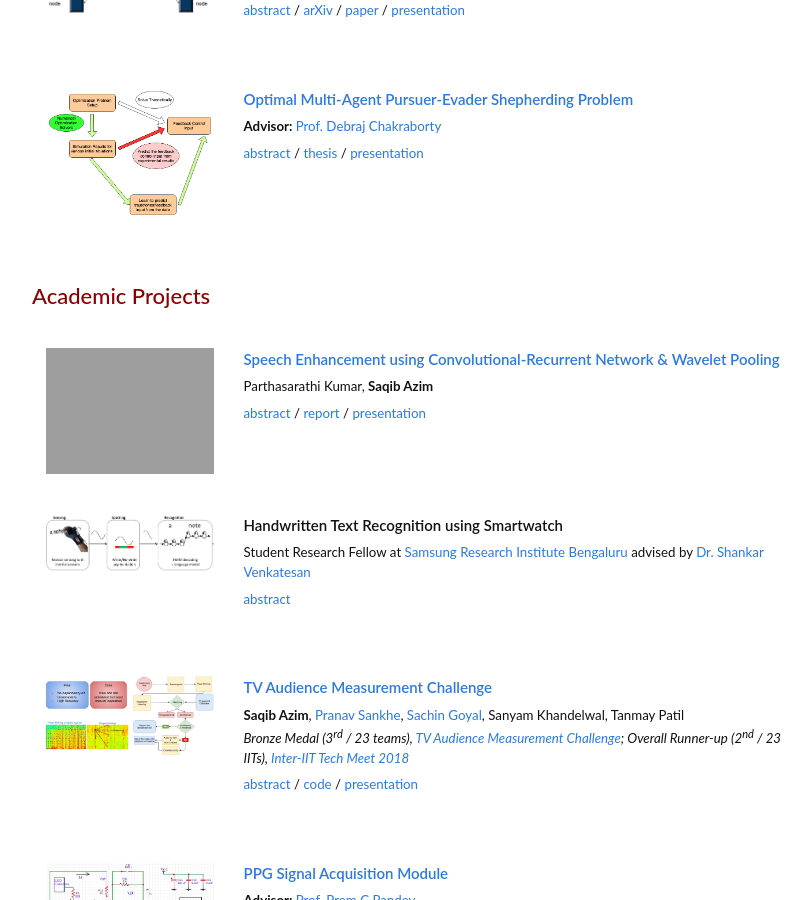
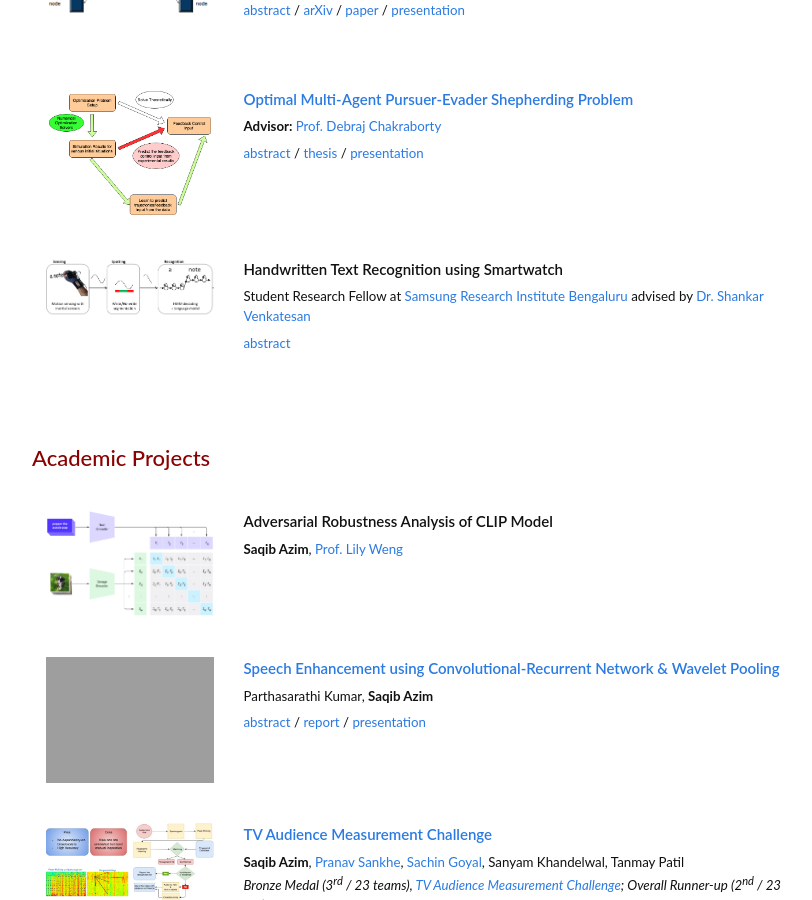
Before and after one commit to saqib1707/saqib1707.github.io, a Jekyll site: the page built from index.md, in a window 1280 px wide and 900 px high, scrolled down 959 px. Shown: the whole window, without its empty margins (214-1026 px from the left). Built offline with Jekyll 4.4.1, drawn with Linux system fonts in a browser that asks for light colours; comment, search, counter and statistics services are not loaded.

Commit message:
update projects

```diff
--- a/index.md
+++ b/index.md
@@ -180,6 +180,31 @@ I also joined an on-campus student-driven team, [Innovation Cell](http://www.umi
 			</div>
 		</td>
 	</tr>
+	<tr>
+		<td class="projectWallpaper">
+			<img src='{{ site.url }}/assets/images/handwriting_recog_wallpaper.png' alt="LPS" width="100%">
+			<script type="text/javascript">
+				function inerf_start() {
+					document.getElementById('inerf_image').style.opacity = "1";
+				}
+				function inerf_stop() {
+					document.getElementById('inerf_image').style.opacity = "0";
+				}
+				inerf_stop()
+			</script>
+		</td>
+		<td class="projectBody">
+			<papertitle>Handwritten Text Recognition using Smartwatch</papertitle>
+			<br><span class="brHeight"></span>
+			<div class="authorDetails">
+				Student Research Fellow at <a href="https://research.samsung.com/sri-b">Samsung Research Institute Bengaluru</a> advised by <a href="https://www.linkedin.com/in/shankar-venkatesan-7a849258/">Dr. Shankar Venkatesan</a><br>
+				<span class="brHeight"></span>
+				<a href="javascript:toggleblock('hand_text_recog_abs')">abstract</a><br>
+				<br><span class="brHeight"></span>
+				<p id="hand_text_recog_abs" class="abstract">Prototyped a handwritten text recognizer by estimating wrist movements using smartwatch IMU sensors· Employed learned frequency filters followed by adaptive thresholding to improve raw signal SNR· Learned the relationship between hand movements (IMU signals) and character pattern using an SVM classifier (detecting valid IMU signal segments), and an LSTM (for character recognition)· Trained the end-to-end system on a custom-created dataset and achieved 87% recognition accuracy</p>
+			</div>
+		</td>
+	</tr>
 </tbody>
 </table>
 
@@ -195,6 +220,33 @@ I also joined an on-campus student-driven team, [Innovation Cell](http://www.umi
 
 <table style="width:100%;border:0px;border-spacing:0px;border-collapse:separate;margin-right:auto;margin-left:auto;margin-bottom:15px">
 <tbody>
+	<tr>
+		<td class="projectWallpaper">
+			<div>
+				<img src='{{ site.url }}/assets/images/adversarial_CLIP_logo.png' alt="SpeechEnhancement" width="100%">
+			</div>
+			<script type="text/javascript">
+				function inerf_start() {
+					document.getElementById('inerf_image').style.opacity = "1";
+				}
+				function inerf_stop() {
+					document.getElementById('inerf_image').style.opacity = "0";
+				}
+				inerf_stop()
+			</script>
+		</td>
+		<td class="projectBody">
+			<papertitle>Adversarial Robustness Analysis of CLIP Model</papertitle>
+			<br><span class="brHeight"></span>
+			<div class="authorDetails">
+				<strong>Saqib Azim</strong>, <a href="https://lilyweng.github.io/">Prof. Lily Weng</a>
+				<!-- <br><span class="brHeight"></span> -->
+				<!-- <a href="javascript:toggleblock('speech_enhancement_abs')">abstract</a> / <a href="{{site.url}}/assets/pubs/speech_enhancement_report.pdf">report</a> / <a href="{{site.url}}/assets/pubs/speech_enhancement_slides.pdf">presentation</a><br> -->
+				<!-- <br><span class="brHeight"></span> -->
+				<!-- <p id="speech_enhancement_abs" class="abstract">In this project, we present an end-to-end data-driven system for enhancing the quality of speech signals using a convolutional-recurrent neural network. We present a quantitative and qualitative analysis of our speech enhancement system on a real-world noisy speech dataset and evaluate our proposed system's performance using several metrics such as SNR, PESQ, STOI, etc. We have employed wavelet pooling mechanism instead of max-pooling layer in the convolutional layer of our proposed model and compared the performances of these variants. Based on our experiments, we demonstrate that our model's performance on noisy speech signals using haar wavelet is better than when using max-pooling. In addition, wavelet based approach results in faster convergence during training as compared to other variants.</p> -->
+			</div>
+		</td>
+	</tr>
 	<tr>
 		<td class="projectWallpaper">
 			<div>
@@ -219,31 +271,6 @@ I also joined an on-campus student-driven team, [Innovation Cell](http://www.umi
 				<a href="javascript:toggleblock('speech_enhancement_abs')">abstract</a> / <a href="{{site.url}}/assets/pubs/speech_enhancement_report.pdf">report</a> / <a href="{{site.url}}/assets/pubs/speech_enhancement_slides.pdf">presentation</a><br>
 				<br><span class="brHeight"></span>
 				<p id="speech_enhancement_abs" class="abstract">In this project, we present an end-to-end data-driven system for enhancing the quality of speech signals using a convolutional-recurrent neural network. We present a quantitative and qualitative analysis of our speech enhancement system on a real-world noisy speech dataset and evaluate our proposed system's performance using several metrics such as SNR, PESQ, STOI, etc. We have employed wavelet pooling mechanism instead of max-pooling layer in the convolutional layer of our proposed model and compared the performances of these variants. Based on our experiments, we demonstrate that our model's performance on noisy speech signals using haar wavelet is better than when using max-pooling. In addition, wavelet based approach results in faster convergence during training as compared to other variants.</p>
-			</div>
-		</td>
-	</tr>
-	<tr>
-		<td class="projectWallpaper">
-			<!-- <a href="{{site.url}}/assets/pubs/btp_thesis.pdf" target="_blank"> --><img src='{{ site.url }}/assets/images/handwriting_recog_wallpaper.png' alt="LPS" width="100%"><!-- </a> -->
-			<script type="text/javascript">
-				function inerf_start() {
-					document.getElementById('inerf_image').style.opacity = "1";
-				}
-				function inerf_stop() {
-					document.getElementById('inerf_image').style.opacity = "0";
-				}
-				inerf_stop()
-			</script>
-		</td>
-		<td class="projectBody">
-			<!-- <a href="{{site.url}}/assets/pubs/btp_thesis.pdf"> --><papertitle>Handwritten Text Recognition using Smartwatch</papertitle><!-- </a> -->
-			<br><span class="brHeight"></span>
-			<div class="authorDetails">
-				Student Research Fellow at <a href="https://research.samsung.com/sri-b">Samsung Research Institute Bengaluru</a> advised by <a href="https://www.linkedin.com/in/shankar-venkatesan-7a849258/">Dr. Shankar Venkatesan</a><br>
-				<span class="brHeight"></span>
-				<a href="javascript:toggleblock('hand_text_recog_abs')">abstract</a><br>
-				<br><span class="brHeight"></span>
-				<p id="hand_text_recog_abs" class="abstract">Prototyped a handwritten text recognizer by estimating wrist movements using smartwatch IMU sensors· Employed learned frequency filters followed by adaptive thresholding to improve raw signal SNR· Learned the relationship between hand movements (IMU signals) and character pattern using an SVM classifier (detecting valid IMU signal segments), and an LSTM (for character recognition)· Trained the end-to-end system on a custom-created dataset and achieved 87% recognition accuracy</p>
 			</div>
 		</td>
 	</tr>
```
Also changed, not shown: assets/images/adversarial_CLIP_logo.png (added).
